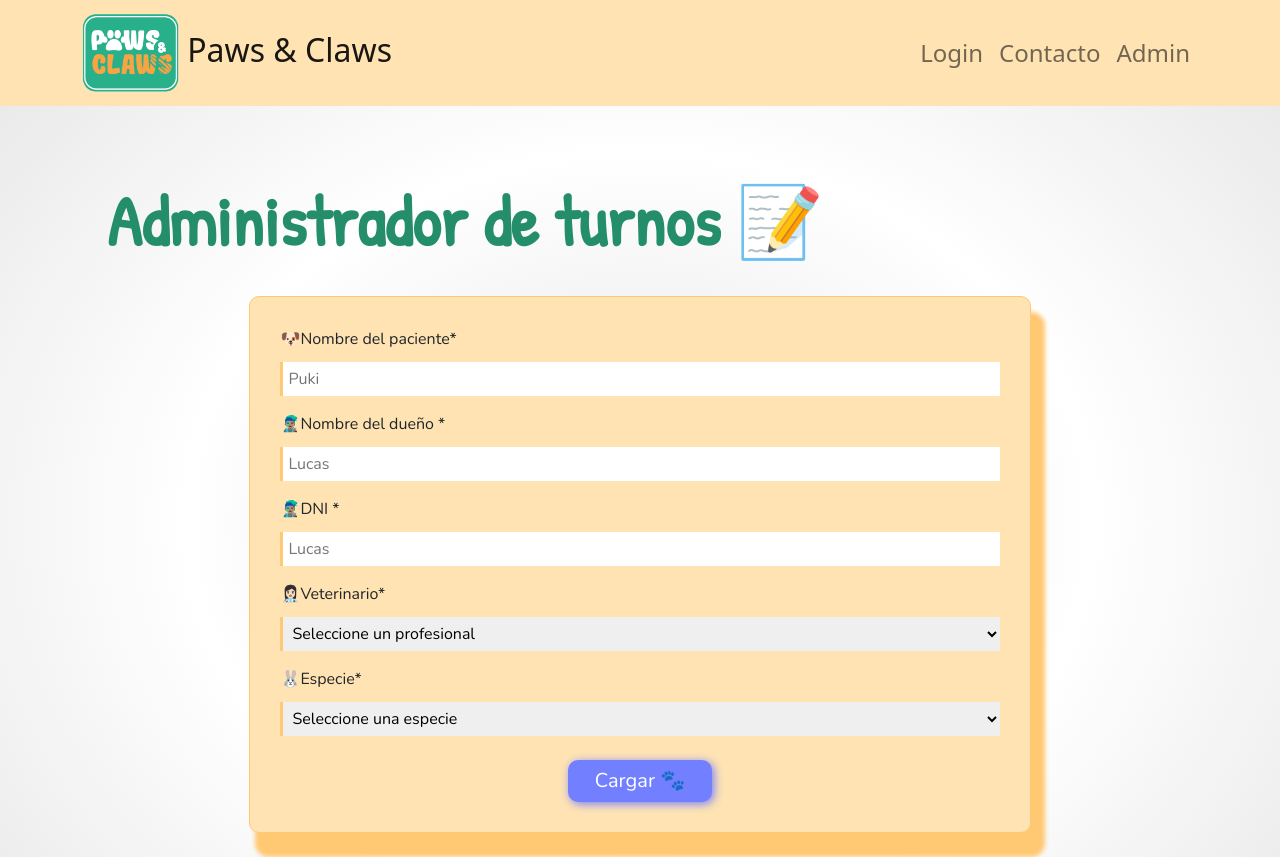
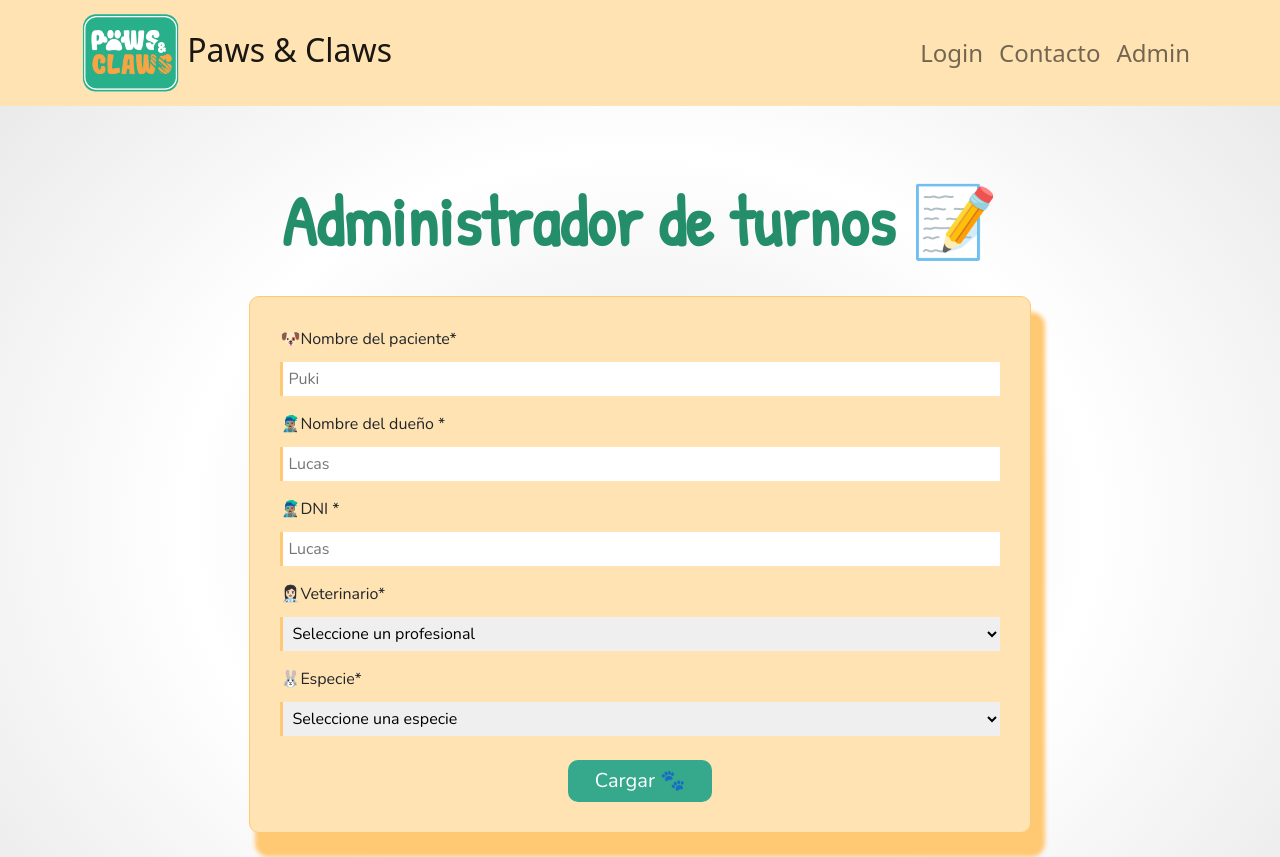
Before and after one commit to tomasCMPSN/ProyectoFinalGrupo2, a React (Create React App) app: page /turnoscreate in a window 1280 px wide. Shown: the top 857 px of the page. Built offline with nearby package versions, Linux system fonts and the light colour scheme; data requests are answered from the project's data file; the HTML template or start-up script is replaced by a standard one.

Commit message:
le di estilo al boton de TurnosCreate y centré el titulo del formulario

```diff
--- a/src/components/views/turnos/Turnos.css
+++ b/src/components/views/turnos/Turnos.css
@@ -4,7 +4,7 @@
 /* ESTILOS PARA LA PAGINA DE TURNOS */
 
 .form-style-btn {
-  background-color: #7280ff;
+  background-color: rgb(54, 168, 140);
   color: #fff;
   border-radius: 10px;
   border: none;
@@ -12,13 +12,15 @@
   width: 20%;
   width: 20%;
   font-size: 20px;
-  box-shadow: 2px 2px 10px #7280ff;
+
+
 }
 
 .form-style-btn:hover {
-  color: #000000;
-  width: 100%;
-  transition: 1s;
+  background: rgb(54, 168, 140);
+   box-shadow: 0 0 10px rgb(54, 168, 140), 0 0 40px rgb(54, 168, 140) , 0 0 80px rgb(54, 168, 140);
+  transition-delay: 1s;
+
 }
 
 .form_style {
@@ -35,10 +37,8 @@
 .form-style-title {
   font-weight: bolder;
   font-size: 70px;
-  text-align: center;
   font-family: 'Patrick Hand', cursive;
-
- padding: 25px;
+  padding: 25px;
 
 
 }
--- a/src/components/views/turnos/TurnosCreate.js
+++ b/src/components/views/turnos/TurnosCreate.js
@@ -28,8 +28,8 @@ const handleSubmit = (e)=>{
 
 
   return (
-    <section className='container mt-5 '>
-        <article >
+    <section className='container mt-5  '>
+        <article className="text-center" >
         <h1 className='form-style-title '>Administrador de turnos 📝</h1>
         </article>
 
```
